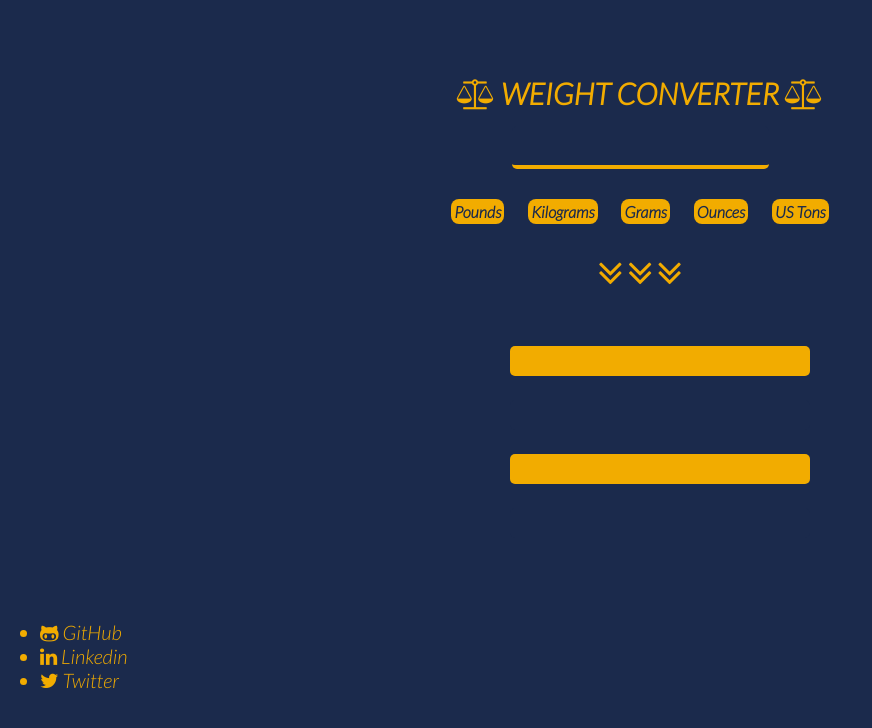
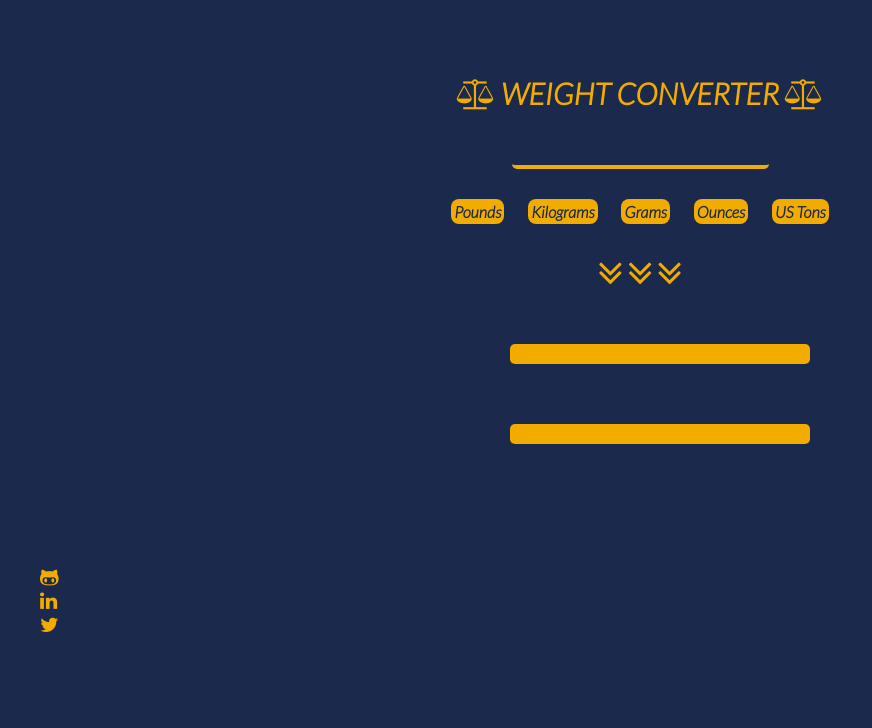
Before and after one commit to Josep1992/WeightConverter, a plain HTML site: page index.html in a window 1280 px wide. Shown: the whole page, without its empty margins (0-872 px from the left). Drawn offline with Linux system fonts and the light colour scheme.

Commit message:
Changes to the html file & style file

```diff
--- a/assets/css/style.css
+++ b/assets/css/style.css
@@ -103,17 +103,30 @@ button:active {
 .wrapper ul {
     display: flex;
     flex-direction: column;
+
+}
+
+a {
+    color: #f2ac00;
+    cursor: pointer;
+
+}
+
+a :hover{
+    transform: scale(1.5);
+    color:white;
 }
 
 .wrapper ul li {
     background-color: #f2ac00;
     width: 300px;
-    margin: 12px auto;
+    margin: 10px auto;
     border-radius: 5px;
     font-size: 18px;
     color: white;
     text-transform: lowercase;
-    padding: 15px;
+    padding: 10px;
+
 }
 
 .wrapper li:nth-child(2n) {
--- a/index.html
+++ b/index.html
@@ -69,13 +69,22 @@
     </div>
 
     <footer>
-        <ul type="none ">
+        <ul type = "none">
             <li>
-                <i class="fa fa-github-alt "></i> GitHub</li>
+                <a href="https://github.com/Josep1992">
+                    <i class="fa fa-github-alt "></i>
+            </li>
+            </a>
             <li>
-                <i class="fa fa-linkedin "></i> Linkedin</li>
+                <a href="https://www.linkedin.com/in/josep-l%C3%B3pez-684013134/?trk=hp-identity-name">
+                    <i class="fa fa-linkedin "></i>
+            </li>
+            </a>
             <li>
-                <i class="fa fa-twitter "></i> Twitter</li>
+                <a href="https://twitter.com/JosepLpez92">
+                    <i class="fa fa-twitter "></i>
+            </li>
+            </a>
         </ul>
     </footer>
 
```
